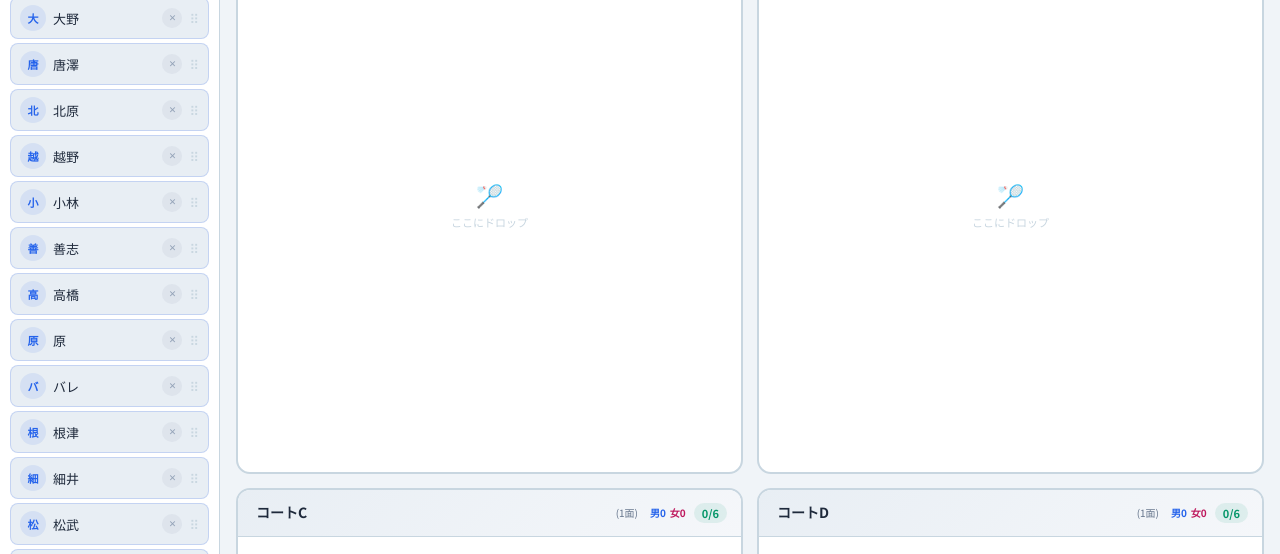
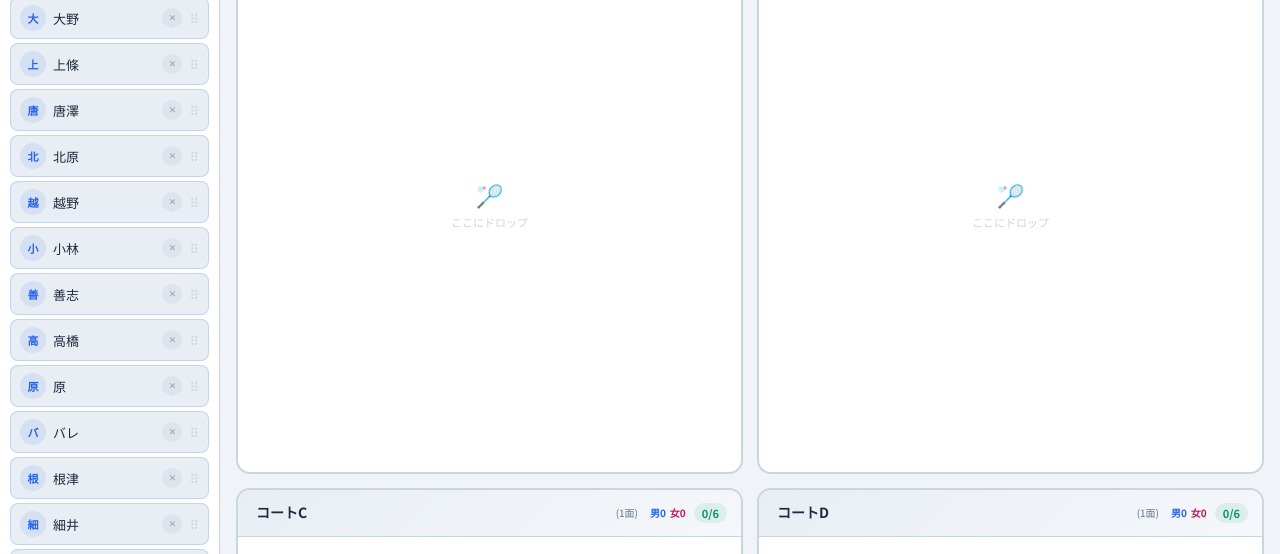
Before and after one commit to sasukewebjob-ai/kalidia-court, a plain HTML site: page index.html in a window 1280 px wide. Shown: the part 237-791 px from the top of the page. Drawn offline with nearby package versions, Linux system fonts and the light colour scheme.

Commit message:
名簿を原本に同期（上條を追加・柴を削除／計26名）

```diff
--- a/index.html
+++ b/index.html
@@ -1655,11 +1655,11 @@
     <script>
         // ── DATA ──────────────────────────────────────────────
         const RAW = {
-            male: ['大野', '唐澤', '北原', '越野', '小林', '善志',
-                '高橋', '原', 'バレ', '根津', '細井', '松武',
-                '宮澤輝', '渡辺'],
+            male: ['大野', '上條', '唐澤', '北原', '越野', '小林',
+                '善志', '高橋', '原', 'バレ', '根津', '細井',
+                '松武', '宮澤輝', '渡辺'],
             female: ['濱島', '内田', '春日', '黒河内', '纐纈', '後藤',
-                '柴', '下平', '田中', '宮澤真', '宮下', '依田']
+                '下平', '田中', '宮澤真', '宮下', '依田']
         };
 
         // Presets: each court {name, max, wide}
```
Also changed, not shown: members.txt.
